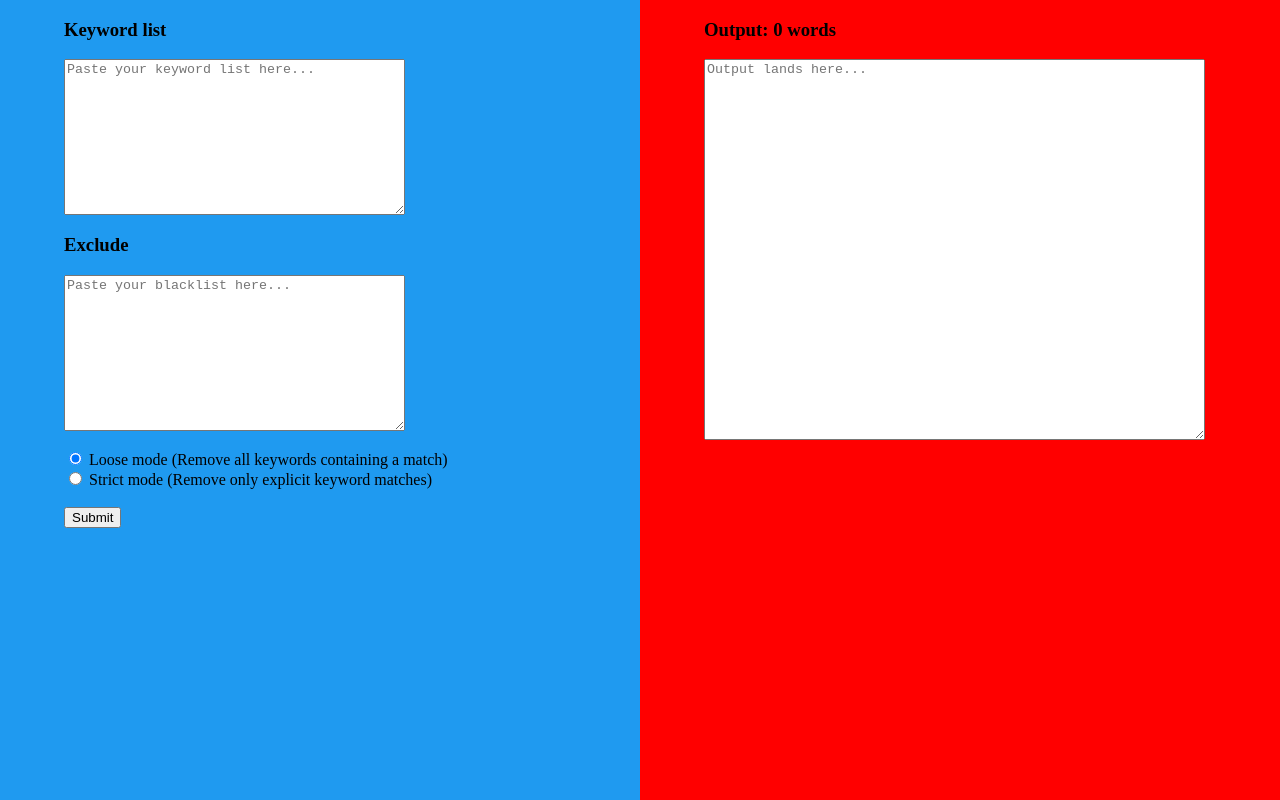
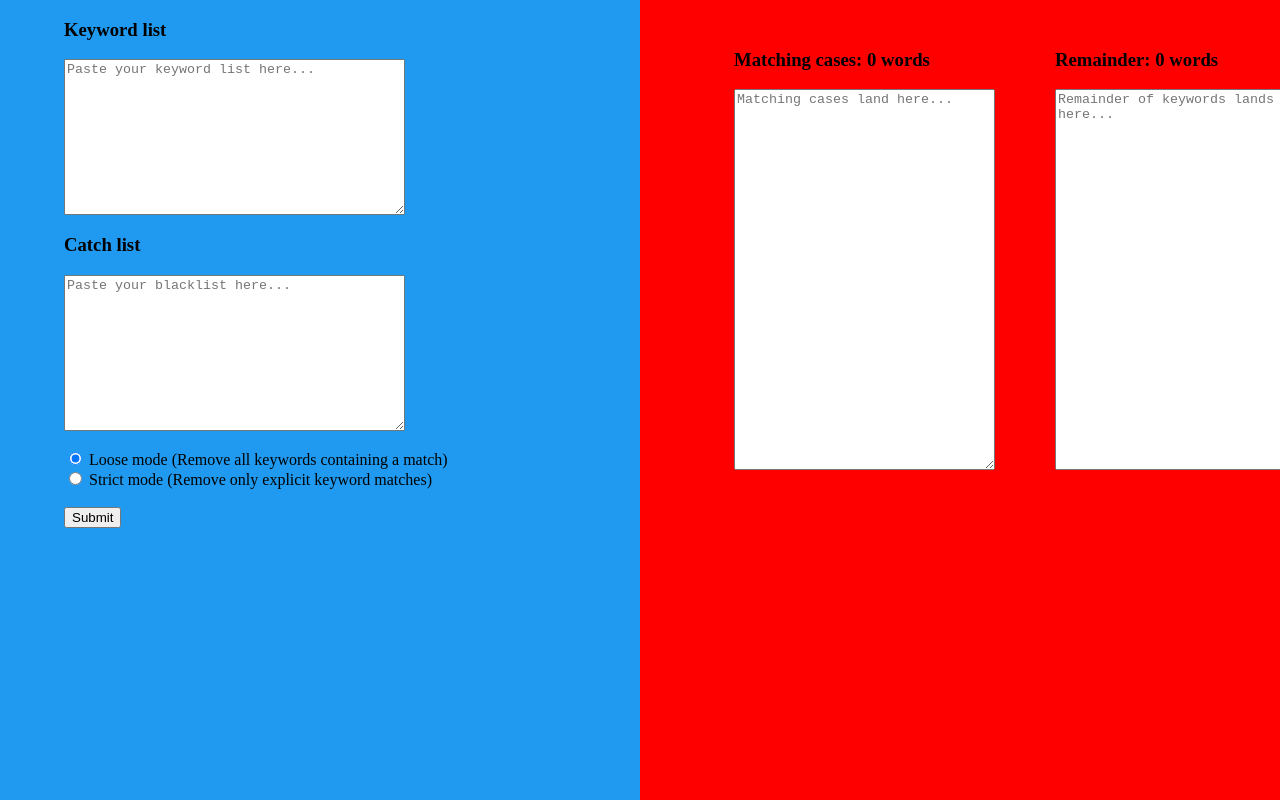
Before and after one commit to p3z/custom-seo-tools, a plain HTML site: page separator_module/index.html in a window 1280 px wide. Drawn offline with Linux system fonts and the light colour scheme.

Commit message:
Rejig ui for seperator module

```diff
--- a/separator_module/index.html
+++ b/separator_module/index.html
@@ -37,6 +37,12 @@ body {
   top: 0;
   left: 50%;
   padding-left: 5%;
+  display: flex;
+  flex-direction: horizontal;
+}
+
+.output_list{
+    margin: 30px;
 }
 
 
@@ -76,7 +82,7 @@ body {
                     <h3>Keyword list <!-- <span id="input_counter">0</span> words --></h3>
                     <textarea id="paste_keyword_list" placeholder="Paste your keyword list here..." rows="10" cols="40"></textarea>
                     <br>
-                    <h3>Exclude</h3>
+                    <h3>Catch list </h3>
                     <textarea id="paste_blacklist" placeholder="Paste your blacklist here..." rows="10" cols="40"></textarea>
                     <br>
                     <br>
@@ -99,8 +105,17 @@ body {
             </div>
 
             <div class="right content">
-                <h3>Output: <span id="output_counter">0</span> words</h3>
-                <textarea id="output_catcher" placeholder="Output lands here..." rows="25" cols="60"></textarea>
+                <div class="output_list" >
+                    <h3>Matching cases: <span id="output_counter">0</span> words</h3>
+                <textarea id="match_list"  placeholder="Matching cases land here..." rows="25" cols="30"></textarea>
+                </div>
+
+                <div class="output_list">
+                    <h3>Remainder: <span id="output_counter">0</span> words</h3>
+                    <textarea id="remainder_list" placeholder="Remainder of keywords lands here..." rows="25" cols="30"></textarea>
+                </div>
+
+
             </div>
           </div> <!--end of container -->
         <br>
```
